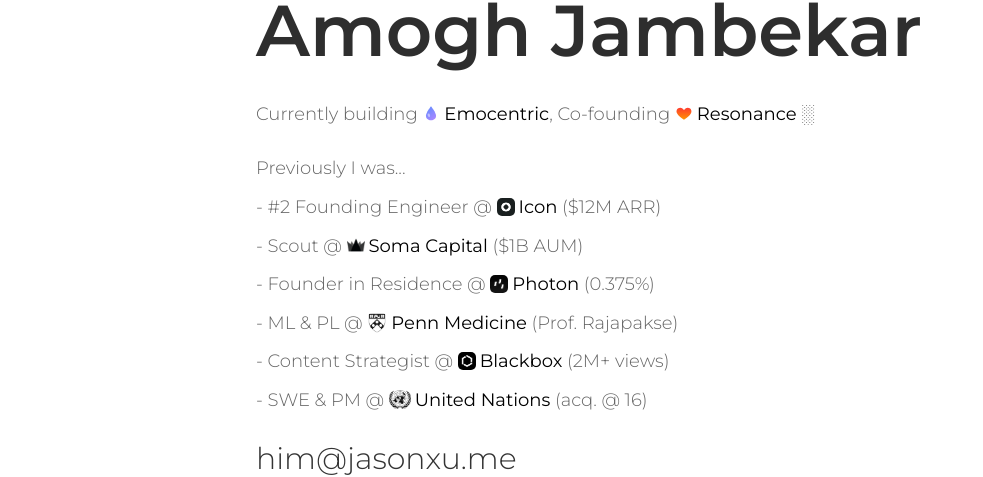
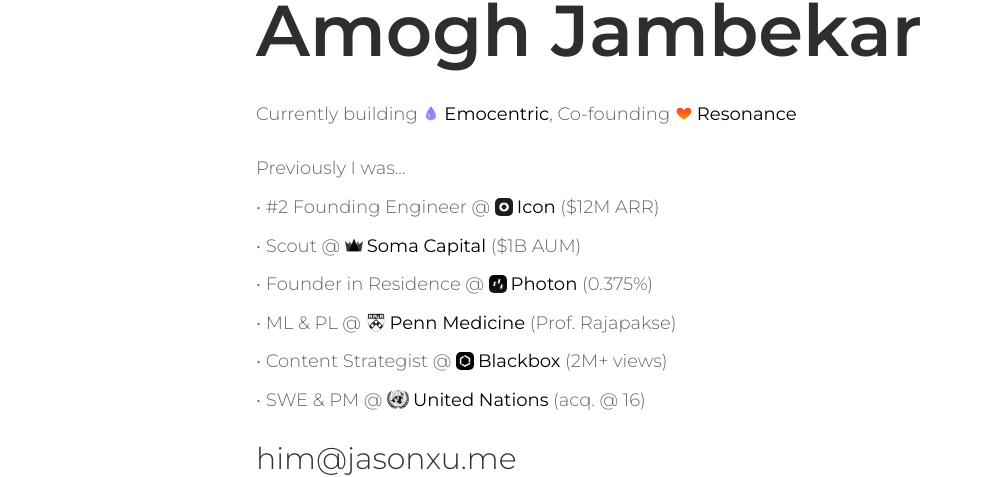
Before and after one commit to AmoghJambekar/Personal-Website, a Next.js app: page / in a window 1280 px wide. Shown: the part 169-646 px from the top of the page, without its empty margins (0-983 px from the left). Built offline with nearby package versions, Linux system fonts and the light colour scheme.

Commit message:
fix: dahes changed to bullets and blinking cursor next to initial line.

```diff
--- a/src/app/page.tsx
+++ b/src/app/page.tsx
@@ -45,7 +45,7 @@
   ],
   [{ text: "Previously I was..." }],
   [
-    { text: "- #2 Founding Engineer @ " },
+    { text: "• #2 Founding Engineer @ " },
     {
       link: {
         text: "Icon",
@@ -56,7 +56,7 @@
     { text: " ($12M ARR)" },
   ],
   [
-    { text: "- Scout @ " },
+    { text: "• Scout @ " },
     {
       link: {
         text: "Soma Capital",
@@ -67,7 +67,7 @@
     { text: " ($1B AUM)" },
   ],
   [
-    { text: "- Founder in Residence @ " },
+    { text: "• Founder in Residence @ " },
     {
       link: {
         text: "Photon",
@@ -78,7 +78,7 @@
     { text: " (0.375%)" },
   ],
   [
-    { text: "- ML & PL @ " },
+    { text: "• ML & PL @ " },
     {
       link: {
         text: "Penn Medicine",
@@ -95,7 +95,7 @@
     { text: " (Prof. Rajapakse)" },
   ],
   [
-    { text: "- Content Strategist @ " },
+    { text: "• Content Strategist @ " },
     {
       link: {
         text: "Blackbox",
@@ -106,7 +106,7 @@
     { text: " (2M+ views)" },
   ],
   [
-    { text: "- SWE & PM @ " },
+    { text: "• SWE & PM @ " },
     {
       link: {
         text: "United Nations",
@@ -240,15 +240,6 @@
                     <span key={segIdx}>{seg.text}</span>
                   )
                 )}
-                {lineIdx === 0 && (
-                  <span
-                    className="animate-blink"
-                    style={{ color: COLORS.secondary }}
-                  >
-                    {" "}
-                    ░
-                  </span>
-                )}
               </p>
             ))}
           </div>
```
